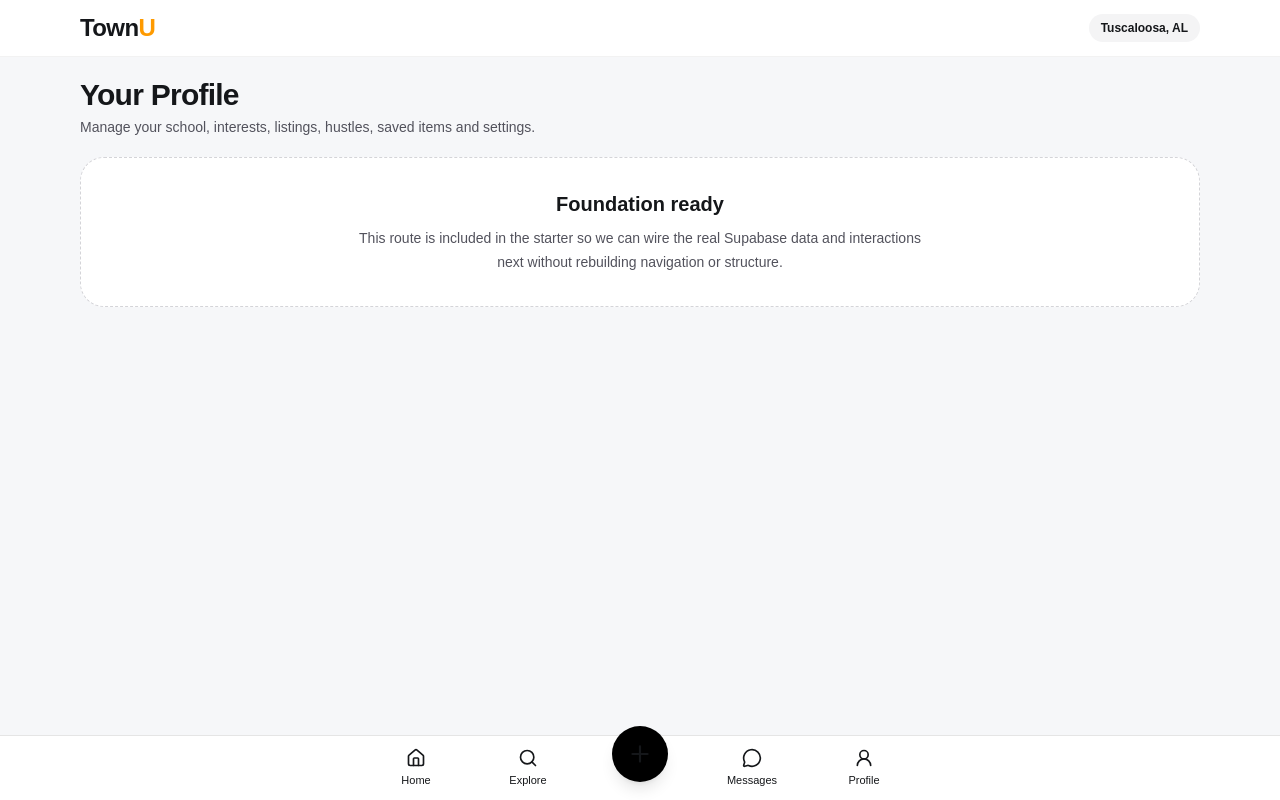
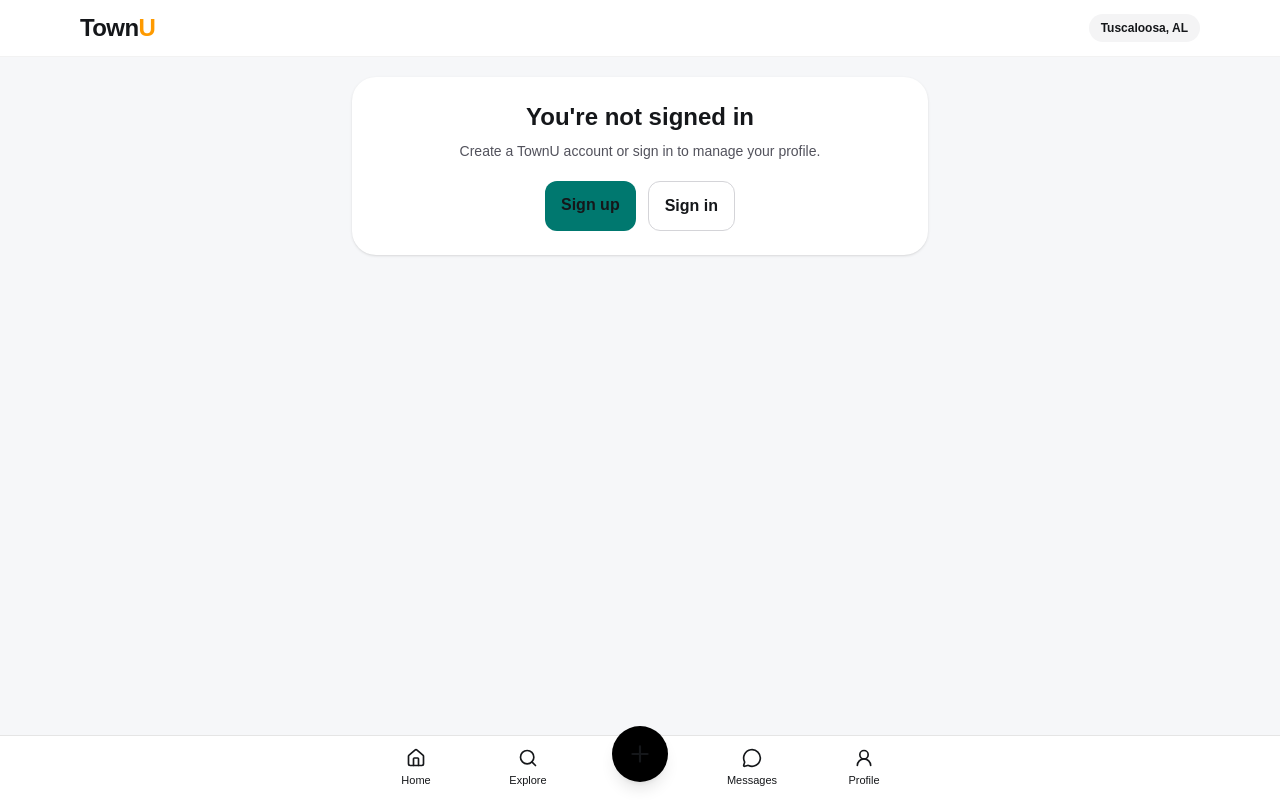
Before and after one commit to Robi1935/townu, a Next.js app: page /profile in a window 1280 px wide. Built offline with nearby package versions, Linux system fonts and the light colour scheme; no server answers.

Commit message:
Add working TownU profile and logout

```diff
--- a/app/profile/page.tsx
+++ b/app/profile/page.tsx
@@ -1,14 +1,103 @@
+"use client";
+
+import Link from "next/link";
+import { useEffect, useState } from "react";
+import { useRouter } from "next/navigation";
 import { AppShell } from "@/components/app-shell";
-import { PageTitle, Placeholder } from "@/components/ui";
+import { createClient } from "@/lib/supabase/client";
 
-export default function Page() {
+type Profile = {
+  public_name: string | null;
+  first_name: string | null;
+  role: string;
+  school_id: string | null;
+  schools?: { name: string } | null;
+};
+
+export default function ProfilePage() {
+  const router = useRouter();
+  const [profile, setProfile] = useState<Profile | null>(null);
+  const [email, setEmail] = useState("");
+  const [loading, setLoading] = useState(true);
+
+  useEffect(() => {
+    async function loadProfile() {
+      const supabase = createClient();
+      const { data: userData } = await supabase.auth.getUser();
+
+      if (!userData.user) {
+        setLoading(false);
+        return;
+      }
+
+      setEmail(userData.user.email || "");
+      const { data } = await supabase
+        .from("profiles")
+        .select("public_name, first_name, role, school_id, schools(name)")
+        .eq("id", userData.user.id)
+        .single();
+
+      setProfile(data as Profile | null);
+      setLoading(false);
+    }
+
+    loadProfile();
+  }, []);
+
+  async function signOut() {
+    const supabase = createClient();
+    await supabase.auth.signOut();
+    router.push("/");
+    router.refresh();
+  }
+
+  if (loading) {
+    return <AppShell><p className="py-10 text-sm text-zinc-500">Loading your profile…</p></AppShell>;
+  }
+
+  if (!profile) {
+    return (
+      <AppShell>
+        <div className="mx-auto max-w-xl rounded-3xl bg-white p-6 text-center shadow-sm">
+          <h1 className="text-2xl font-black">You're not signed in</h1>
+          <p className="mt-2 text-sm text-zinc-600">Create a TownU account or sign in to manage your profile.</p>
+          <div className="mt-5 flex justify-center gap-3">
+            <Link href="/sign-up" className="rounded-xl bg-teal-700 px-4 py-3 font-bold text-white">Sign up</Link>
+            <Link href="/sign-in" className="rounded-xl border border-zinc-300 px-4 py-3 font-bold">Sign in</Link>
+          </div>
+        </div>
+      </AppShell>
+    );
+  }
+
+  const roleLabel = profile.role === "business" ? "Provider / Business" : profile.role === "parent" ? "Parent / Family" : "Student";
+  const schoolName = profile.schools?.name || "School not selected";
+
   return (
     <AppShell>
-      <PageTitle title="Your Profile" subtitle="Manage your school, interests, listings, hustles, saved items and settings." />
-      <Placeholder
-        title="Foundation ready"
-        description="This route is included in the starter so we can wire the real Supabase data and interactions next without rebuilding navigation or structure."
-      />
+      <div className="mx-auto max-w-2xl">
+        <div className="rounded-3xl bg-white p-6 shadow-sm">
+          <p className="text-xs font-black uppercase tracking-wide text-teal-700">TownU Profile</p>
+          <h1 className="mt-2 text-3xl font-black">{profile.public_name || profile.first_name || "TownU Member"}</h1>
+          <p className="mt-1 text-sm text-zinc-500">{email}</p>
+
+          <div className="mt-6 grid gap-3 sm:grid-cols-2">
+            <div className="rounded-2xl bg-zinc-100 p-4">
+              <p className="text-xs font-bold uppercase text-zinc-500">Account type</p>
+              <p className="mt-1 font-black">{roleLabel}</p>
+            </div>
+            <div className="rounded-2xl bg-zinc-100 p-4">
+              <p className="text-xs font-bold uppercase text-zinc-500">School community</p>
+              <p className="mt-1 font-black">{schoolName}</p>
+            </div>
+          </div>
+
+          <div className="mt-6 flex flex-wrap gap-3">
+            <Link href="/onboarding" className="rounded-xl border border-zinc-300 px-4 py-3 text-sm font-bold">Edit profile</Link>
+            <button onClick={signOut} className="rounded-xl bg-zinc-900 px-4 py-3 text-sm font-bold text-white">Sign out</button>
+          </div>
+        </div>
+      </div>
     </AppShell>
   );
 }
```
